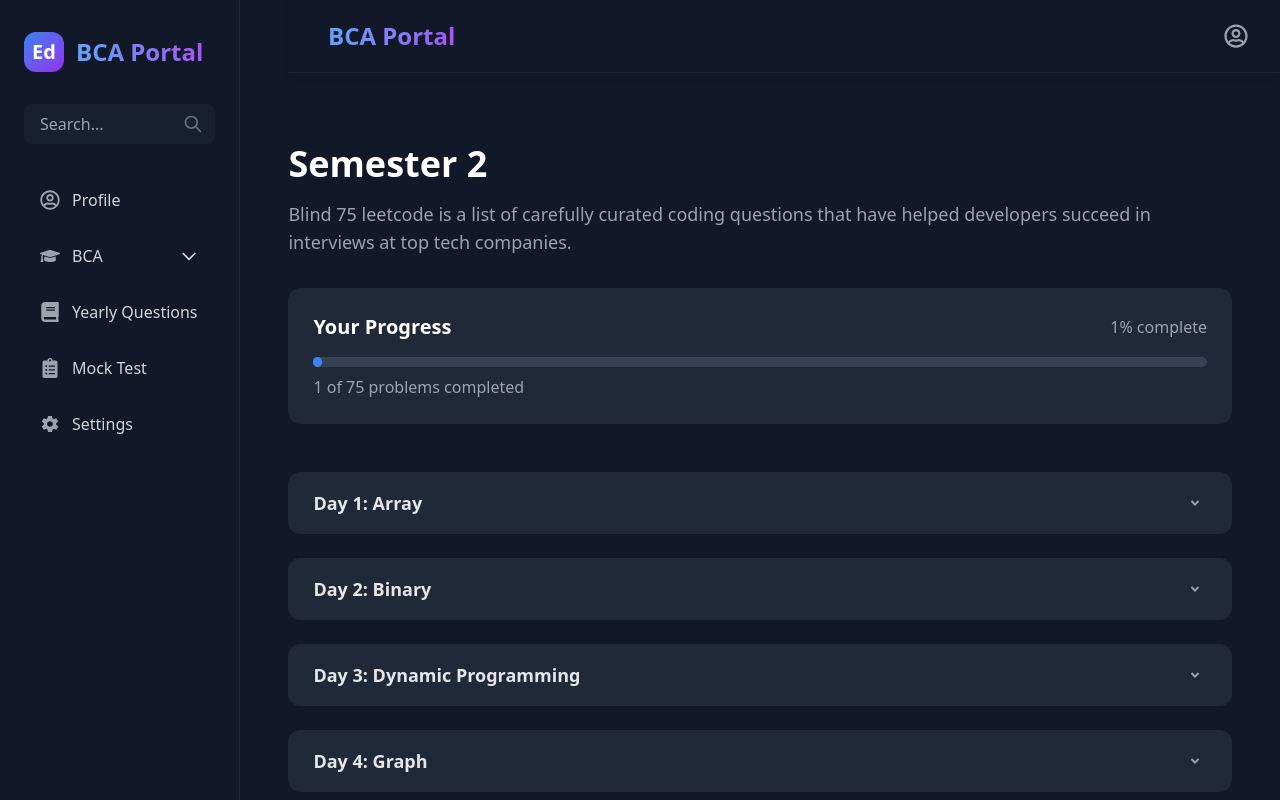
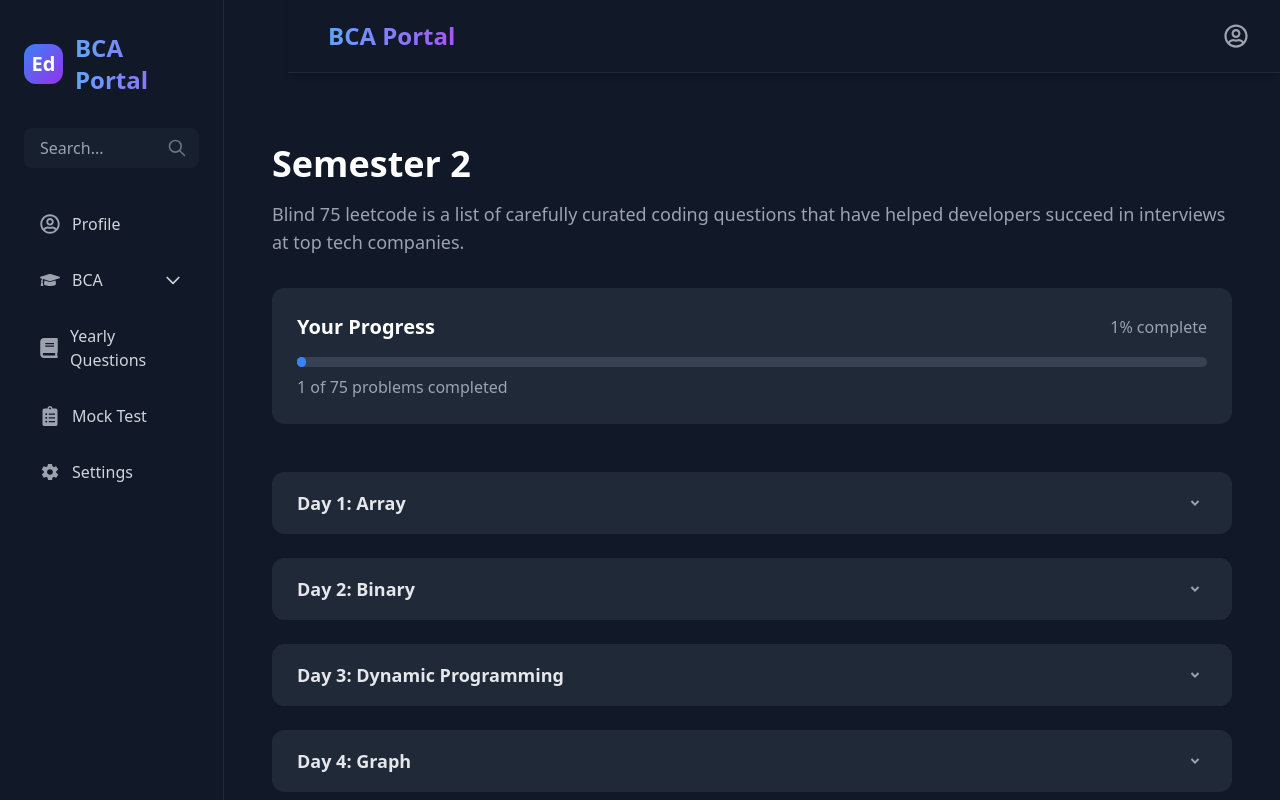
Before and after one commit to myselfsandip/Ed-Flourish, a React (Vite) app in the folder frontend/: page /bca/sem2 in a window 1280 px wide. Shown: the top 800 px of the page. Built offline with nearby package versions, Linux system fonts and the light colour scheme.

Commit message:
Responsive Issues Resolved

```diff
--- a/frontend/src/components/Sidebar.jsx
+++ b/frontend/src/components/Sidebar.jsx
@@ -16,7 +16,7 @@ export const Sidebar = ({currentpage,currentpageUrl ,isOpen, setIsOpen }) => {
         <div className={sidebarClasses}>
             {/* Header */}
             <div className="px-6 py-8">
-                <div className="flex items-center justify-between mb-8">
+                <div className="flex items-center justify-between mb-8 ">
                     <Link to={"/"} className="flex items-center space-x-3 cursor-pointer">
                         <div className="w-10 h-10 bg-gradient-to-br from-blue-500 to-purple-600 rounded-xl flex items-center justify-center">
                             <span className="text-white font-bold text-xl">Ed</span>
--- a/frontend/src/components/bca_sheet/Semester.jsx
+++ b/frontend/src/components/bca_sheet/Semester.jsx
@@ -16,8 +16,8 @@ export const Semester = ({ sem }) => {
     };
 
     return (
-        <div className="bg-gray-900 p-8 pt-16 min-h-screen w-full">
-            <div className="mx-auto max-w-6xl">
+        <div className="bg-gray-900 p-8 pt-16 min-h-screen w-full lg:w-[80vw] relative">
+            <div className="mx-auto w-full">
                 <h1 className="mb-4 text-4xl font-bold text-white">Semester {sem}</h1>
                 <p className="mb-8 text-lg text-gray-400">
                     Blind 75 leetcode is a list of carefully curated coding questions that have helped developers succeed in interviews at top tech companies.
--- a/frontend/src/components/bca_sheet/Sidebar.jsx
+++ b/frontend/src/components/bca_sheet/Sidebar.jsx
@@ -24,14 +24,14 @@ export const Sidebar = ({ isOpen, setIsOpen }) => {
             {/* Header */}
             <div className="px-6 py-8">
                 <div className="flex items-center justify-between mb-8">
-                    <div className="flex items-center space-x-3">
+                    <Link to={"/"} className="flex items-center space-x-3">
                         <div className="w-10 h-10 bg-gradient-to-br from-blue-500 to-purple-600 rounded-xl flex items-center justify-center">
                             <span className="text-white font-bold text-xl">Ed</span>
                         </div>
                         <h2 className="text-2xl font-bold text-transparent bg-clip-text bg-gradient-to-r from-blue-400 to-purple-500">
                             BCA Portal
                         </h2>
-                    </div>
+                    </Link>
                     {/* Close button for mobile */}
                     <button
                         onClick={() => setIsOpen(false)}
--- a/frontend/src/components/dsa_sheet/DsaSheet.jsx
+++ b/frontend/src/components/dsa_sheet/DsaSheet.jsx
@@ -16,8 +16,8 @@ const DsaSheet = () => {
     };
 
     return (
-        <div className="bg-gray-900 p-8 pt-16 min-h-screen w-full">
-            <div className="mx-auto max-w-6xl">
+        <div className="bg-gray-900 p-8 pt-16 min-h-screen w-full lg:w-[80vw] relative">
+            <div className="mx-auto w-full">
                 <h1 className="mb-4 text-4xl font-bold text-white">DSA</h1>
                 <p className="mb-8 text-lg text-gray-400">
                     Blind 75 leetcode is a list of carefully curated coding questions that have helped developers succeed in interviews at top tech companies.
--- a/frontend/src/components/java_sheet/JavaSheet.jsx
+++ b/frontend/src/components/java_sheet/JavaSheet.jsx
@@ -16,8 +16,8 @@ const JavaSheet = () => {
     };
 
     return (
-        <div className="bg-gray-900 p-8 pt-16 min-h-screen w-full">
-            <div className="mx-auto max-w-6xl">
+        <div className="bg-gray-900 p-8 pt-16 min-h-screen w-full lg:w-[80vw] relative">
+            <div className="mx-auto w-full">
                 <h1 className="mb-4 text-4xl font-bold text-white">Java</h1>
                 <p className="mb-8 text-lg text-gray-400">
                     Blind 75 leetcode is a list of carefully curated coding questions that have helped developers succeed in interviews at top tech companies.
```
